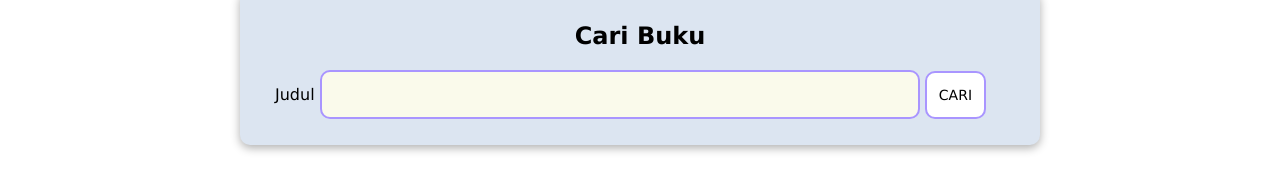
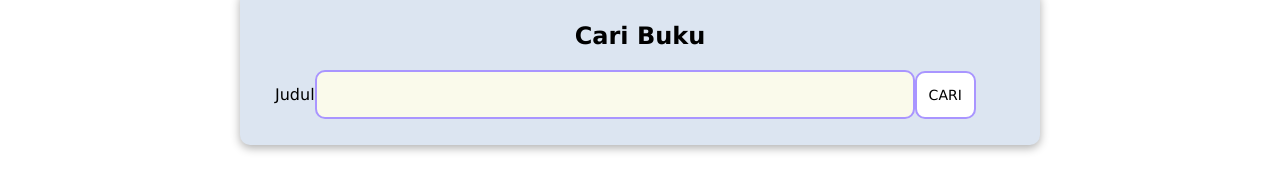
Before and after one commit to Hanif-tech/BookshelfApps, a plain HTML site: page index.html in a window 1280 px wide. Shown: the part 612-781 px from the top of the page. Drawn offline with Linux system fonts and the light colour scheme.

Commit message:
memperbaiki bug cari

```diff
--- a/css/style.css
+++ b/css/style.css
@@ -83,8 +83,13 @@ nav {
 .form-search {
   margin-left: 15px;
   margin-bottom: 10px;
+  width: 100%;
 }
-
+.form-search .form-groupp {
+  display: flex;
+  width: 100%;
+  align-items: center;
+}
 .form-group label {
   margin-bottom: 4px;
   font-weight: lighter;
@@ -171,6 +176,7 @@ nav {
     width: 95%;
     align-items: center;
   }
+
   .form-search label {
     margin-right: 6px;
   }
--- a/index.html
+++ b/index.html
@@ -38,9 +38,11 @@
       <div class="container shadow">
         <h2 class="container-header text-center">Cari Buku</h2>
         <form class="form-search" id="formSearch">
-          <label for="cari">Judul</label>
-          <input type="text" name="cari" id="textCari" />
-          <input type="submit" class="btn-submit" value="CARI" id="cari" />
+          <div class="form-groupp">
+            <label for="cari">Judul</label>
+            <input type="text" name="cari" id="textCari" />
+            <input type="submit" class="btn-submit" value="CARI" id="cari" />
+          </div>
         </form>
       </div>
       <div class="container shadow">
```
